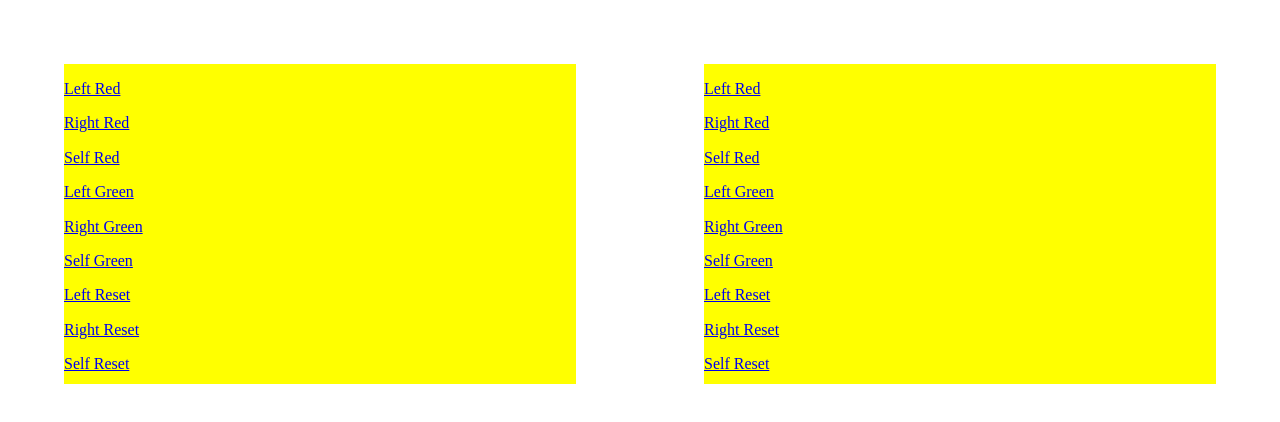
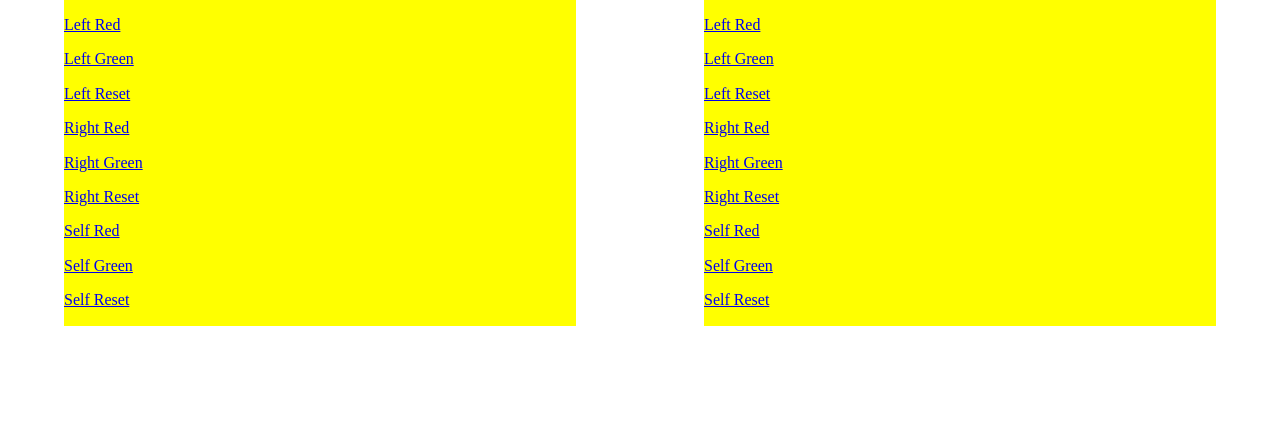
Before and after one commit to cefn/graphql-gist, a React app in the folder react-router-frames/: page / in a window 1280 px wide. Built offline with nearby package versions, Linux system fonts and the light colour scheme.

Commit message:
Updated to improve demo

```diff
--- a/react-router-frames/public/index.html
+++ b/react-router-frames/public/index.html
@@ -13,9 +13,9 @@
     }
 
     .pane {
-      margin: 5%;
+      margin-left: 5%;
+      margin-right: 5%;
       width: 40%;
-      height: 40%;
       float: left;
     }
   </style>
--- a/react-router-frames/src/FrameSet.js
+++ b/react-router-frames/src/FrameSet.js
@@ -1,26 +1,20 @@
 import React from 'react'
 import { BrowserRouter as Router, Route, Link } from "react-router-dom"
-
-function Frame(props) {
-  return <div id={props.name} >
-    {props.children}
-  </div>
-}
 
 function View(props) {
   let color = props.pathSuffix
   if (!color) {
     color = "yellow"
   }
-  return <div class="pane" style={{ backgroundColor: color }} >
+  return <div className="pane" style={{ backgroundColor: color }} >
     <p><Link to="/left/red">Left Red</Link></p>
+    <p><Link to="/left/green">Left Green</Link></p>
+    <p><Link to="/left">Left Reset</Link></p>
     <p><Link to="/right/red">Right Red</Link></p>
+    <p><Link to="/right/green">Right Green</Link></p>
+    <p><Link to="/right">Right Reset</Link></p>
     <p><Link to={`${props.pathPrefix}red`}>Self Red</Link></p>
-    <p><Link to="/left/green">Left Green</Link></p>
-    <p><Link to="/right/green">Right Green</Link></p>
     <p><Link to={`${props.pathPrefix}green`}>Self Green</Link></p>
-    <p><Link to="/left">Left Reset</Link></p>
-    <p><Link to="/right">Right Reset</Link></p>
     <p><Link to={`${props.pathPrefix}`}>Self Reset</Link></p>
   </div>
 }
@@ -28,12 +22,11 @@ function View(props) {
 function FilterPath(props) {
   return <Route render={({ location: { pathname } }) => {
     const { pathPrefix } = props
-    let mergeProps = { pathPrefix }
+    let pathSuffix
     if (pathname.startsWith(pathPrefix)) {
-      const pathSuffix = pathname.slice(pathPrefix.length)
-      mergeProps = { ...mergeProps, pathSuffix }
+      pathSuffix = pathname.slice(pathPrefix.length)
     }
-    return React.Children.map(props.children, child => React.cloneElement(child, mergeProps))
+    return React.Children.map(props.children, child => React.cloneElement(child, { pathPrefix, pathSuffix }))
   }} />
 }
 
```
Also changed, not shown: react-router-frames/README.md.
